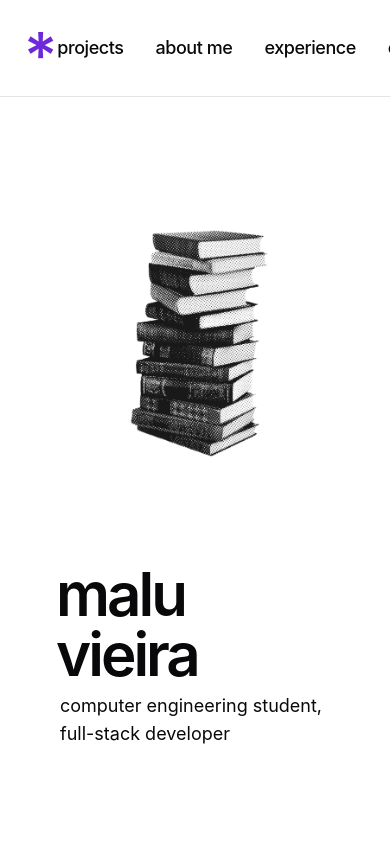
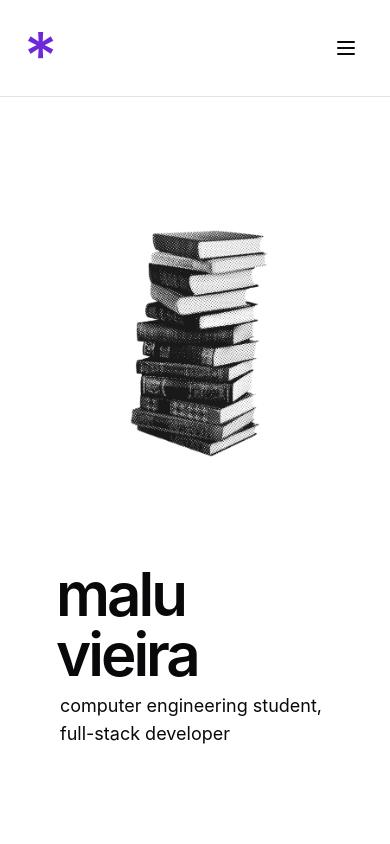
Before and after one commit to maluviieira/portfolio, a React (Vite) app: page / in a window 390 px wide. Shown: the top 844 px of the page. Built offline with nearby package versions, Linux system fonts and the light colour scheme.

Commit message:
added hamburger menu for smaller screens

```diff
--- a/src/components/ui/Navbar.tsx
+++ b/src/components/ui/Navbar.tsx
@@ -1,17 +1,34 @@
+import { useState } from "react";
 import { Link } from "react-router-dom";
 
 function Navbar() {
+  const [isMenuOpen, setIsMenuOpen] = useState(false);
+
   return (
+    <>
       <nav className="fixed top-0 left-0 w-full px-6 md:px-16 py-4 flex justify-between items-center z-50 bg-white/95 backdrop-blur-md border-b border-zinc-200 transition-all">
         {/* purple asterisk */}
-      <div className="flex-none flex items-center h-full">
-        <Link to="/" className="text-brand text-[4rem] font-medium leading-none block hover:opacity-80 transition-opacity translate-y-2">
+        <div className="flex-none flex items-center h-full relative z-50">
+          <Link to="/" onClick={() => setIsMenuOpen(false)} className="text-brand text-[4rem] font-medium leading-none block hover:opacity-80 transition-opacity translate-y-2">
             *
           </Link>
         </div>
 
-      {/* nav links */}
-      <div className="flex-none">
+        {/* mobile menu hamburger button */}
+        <button
+          className="md:hidden p-2 text-zinc-950 focus:outline-none relative z-50 transition-transform active:scale-95"
+          onClick={() => setIsMenuOpen(!isMenuOpen)}
+          aria-label="Toggle Menu"
+        >
+          {isMenuOpen ? (
+            <svg xmlns="http://www.w3.org/2000/svg" width="24" height="24" viewBox="0 0 24 24" fill="none" stroke="currentColor" strokeWidth="2" strokeLinecap="round" strokeLinejoin="round"><line x1="18" y1="6" x2="6" y2="18"></line><line x1="6" y1="6" x2="18" y2="18"></line></svg>
+          ) : (
+            <svg xmlns="http://www.w3.org/2000/svg" width="24" height="24" viewBox="0 0 24 24" fill="none" stroke="currentColor" strokeWidth="2" strokeLinecap="round" strokeLinejoin="round"><line x1="4" y1="12" x2="20" y2="12"></line><line x1="4" y1="6" x2="20" y2="6"></line><line x1="4" y1="18" x2="20" y2="18"></line></svg>
+          )}
+        </button>
+
+        {/* nav links (desktop) */}
+        <div className="hidden md:flex flex-none">
           <div className="flex flex-row gap-x-8 md:gap-x-12 font-medium tracking-tight text-lg md:text-xl">
             <Link to="/#projects" className="hover:text-brand-hover transition-colors">
               projects
@@ -28,6 +45,29 @@ function Navbar() {
           </div>
         </div>
       </nav>
+
+      {/* Mobile Menu Fullscreen Overlay */}
+      <div
+        className={`fixed inset-0 z-40 bg-white flex flex-col items-center justify-center pt-20 pb-10 px-6 md:hidden transition-all duration-300 ease-in-out ${
+          isMenuOpen ? "opacity-100 visible translate-y-0" : "opacity-0 invisible -translate-y-4"
+        }`}
+      >
+        <div className="flex flex-col items-center gap-y-12 font-medium tracking-tight text-4xl text-zinc-950 w-full text-center">
+          <Link to="/#projects" onClick={() => setIsMenuOpen(false)} className="hover:text-brand transition-colors block w-full py-4 border-b border-zinc-100">
+            projects
+          </Link>
+          <Link to="/#about" onClick={() => setIsMenuOpen(false)} className="hover:text-brand transition-colors block w-full py-4 border-b border-zinc-100">
+            about me
+          </Link>
+          <Link to="/#experience" onClick={() => setIsMenuOpen(false)} className="hover:text-brand transition-colors block w-full py-4 border-b border-zinc-100">
+            experience
+          </Link>
+          <Link to="/#contact" onClick={() => setIsMenuOpen(false)} className="hover:text-brand transition-colors block w-full py-4">
+            contact
+          </Link>
+        </div>
+      </div>
+    </>
   );
 }
 
```
Lines whose indentation alone changed are shown as unchanged.
